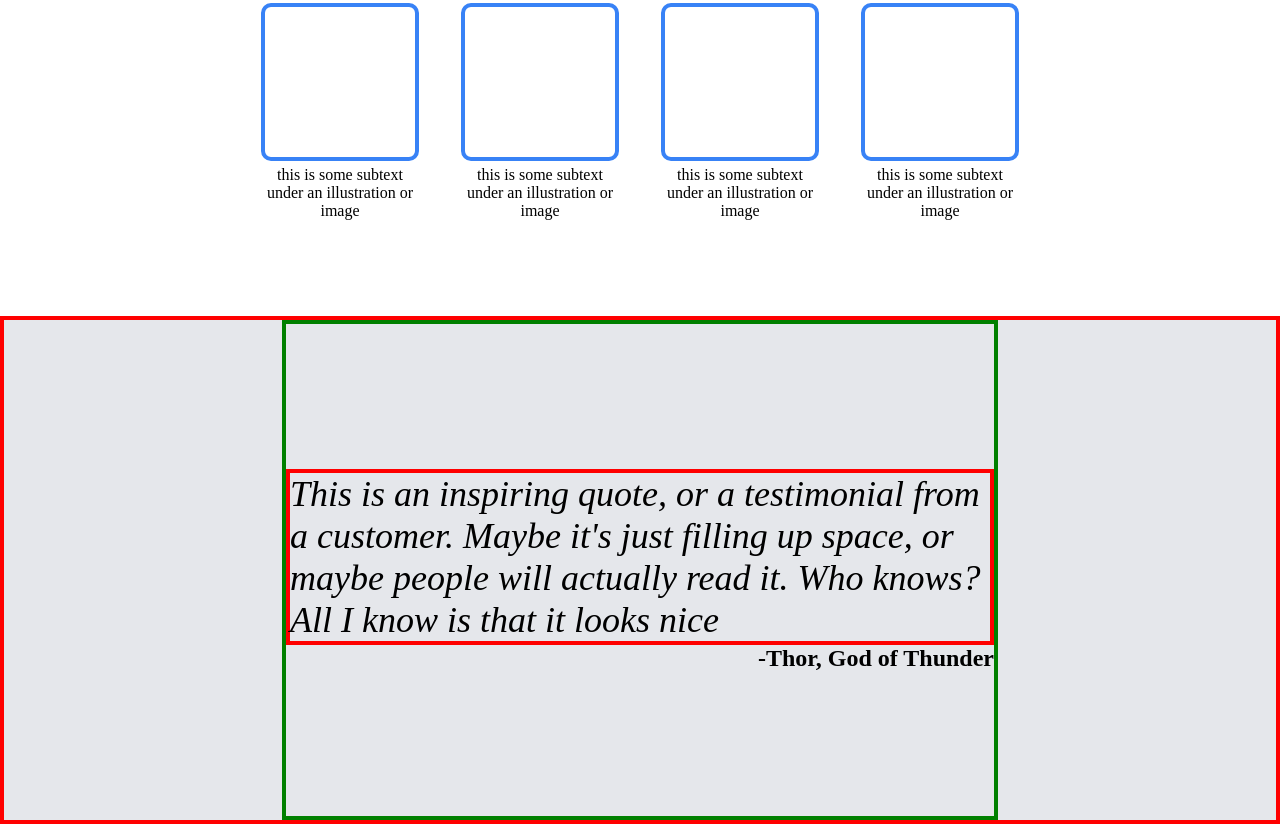
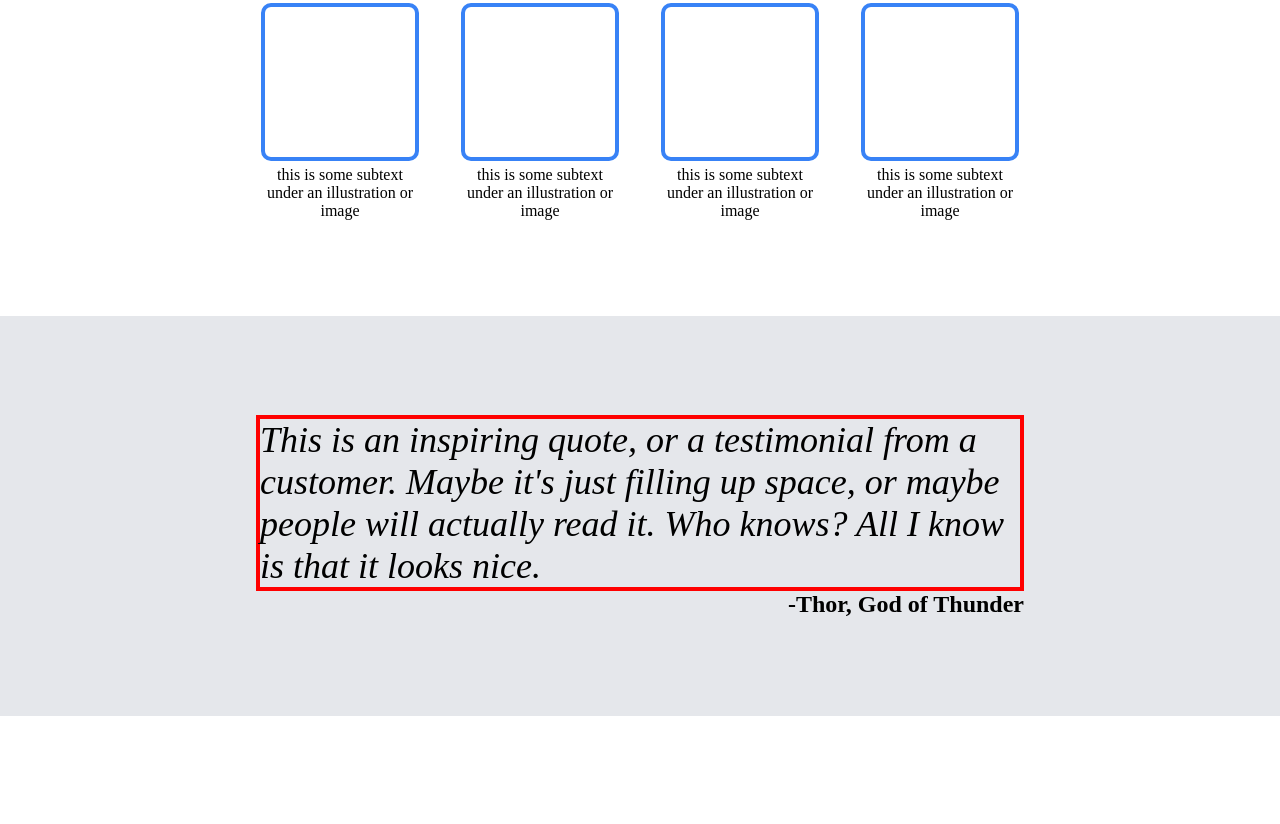
Before and after one commit to KelloHitt/landing-page, a plain HTML site: page index.html in a window 1280 px wide. Shown: the part 668-1492 px from the top of the page. After the commit the page ends 1384 px from the top, so only its background shows below. Drawn offline with Linux system fonts and the light colour scheme.

Commit message:
Changed width so that the quote appears to end at the same location as the reference photo

```diff
--- a/index.html
+++ b/index.html
@@ -65,7 +65,7 @@
         <div class="container">
             <div class="quote">
                 This is an inspiring quote, or a testimonial from a customer. Maybe it's just filling up space, or maybe
-                people will actually read it. Who knows? All I know is that it looks nice
+                people will actually read it. Who knows? All I know is that it looks nice.
             </div>
             <div class="reference">
                 -Thor, God of Thunder
--- a/style.css
+++ b/style.css
@@ -142,14 +142,12 @@ button {
 .section-two {
     display: flex;
     background-color: #E5E7EB;
-    height: 500px;
+    height: 400px;
     justify-content: center;
-    border: 4px solid red;
 
 }
 
 .container {
-    border: 4px solid green;
     display: flex;
     flex-direction: column;
     justify-content: center;
@@ -158,10 +156,11 @@ button {
 .quote {
     font-size: 36px;
     color: #1f2937 light;
-    border: 4px solid red;
-    width: 700px;
+    width: 760px;
     align-self: center;
     font-style: italic;
+    border: 4px solid red;
+
 }
 
 .reference {
```
